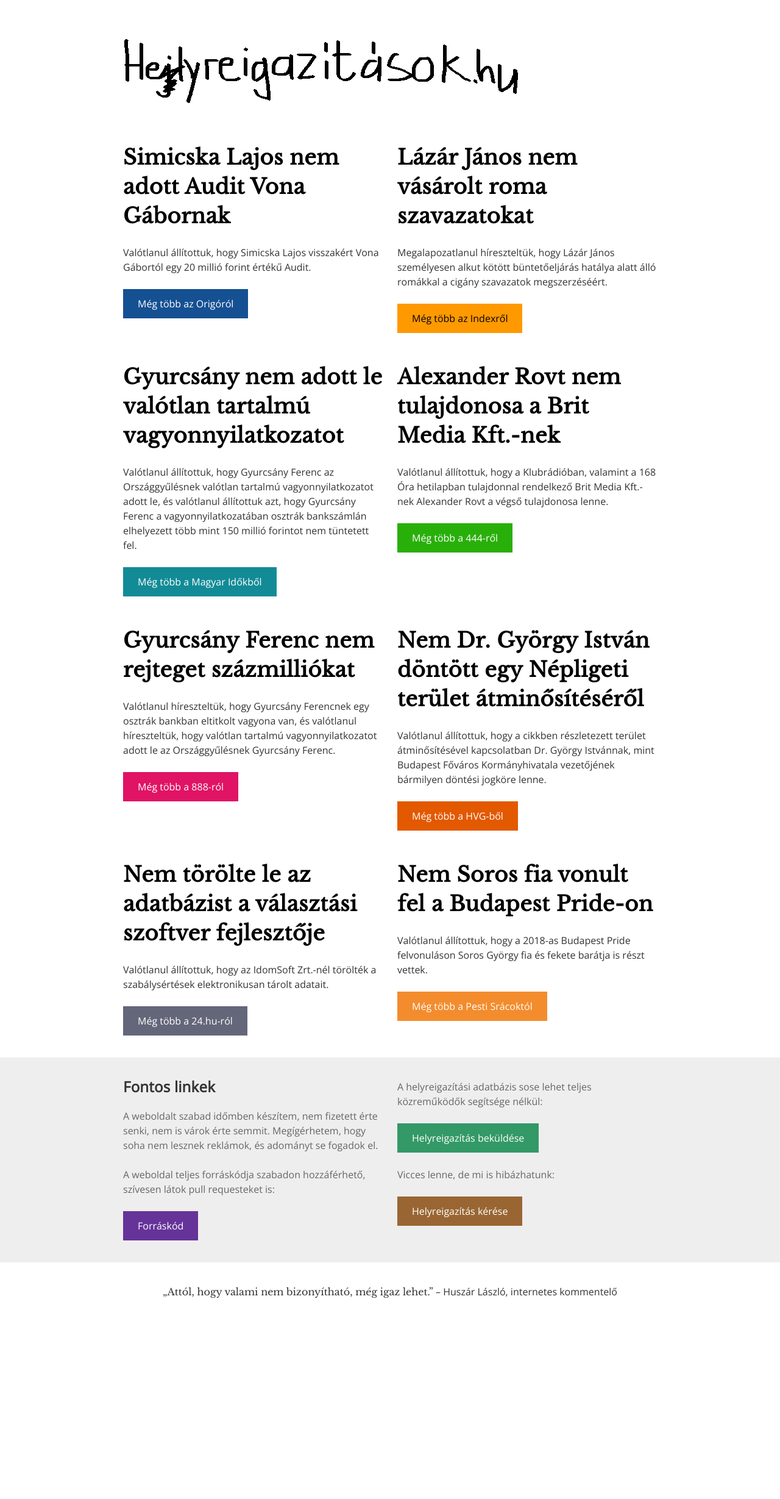
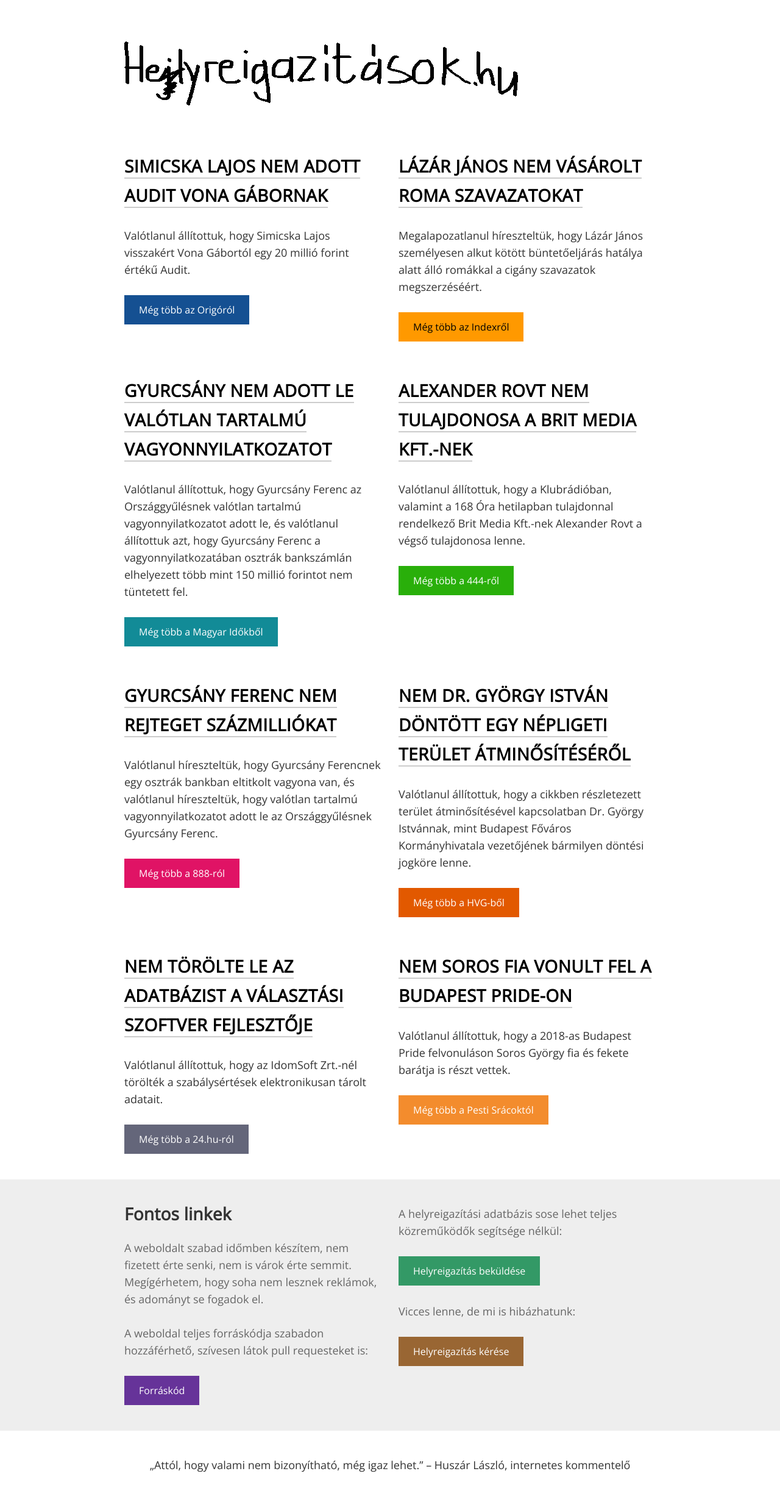
Before and after one commit to andormade/helyreigazitasok, a Jekyll site: the page built from index.html, in a window 1280 px wide. Shown: the whole page at 61% size. Built offline with Jekyll 4.4.1, drawn with Linux system fonts in a browser that asks for light colours; the list of posts is cut into pages by our own code; before the commit the page ends 2166 px from its top, so only the background shows below that.

Commit message:
update design

```diff
--- a/_includes/correctionList.liquid
+++ b/_includes/correctionList.liquid
@@ -4,7 +4,7 @@
 	<div class="column-2">
 		{% assign slug = correction.collection %}
 		<div class="correction">
-			<a href="{{ correction.url }}"><h2>{{correction.title}}</h2></a>
+			<a class="title" href="{{ correction.url }}"><h2>{{correction.title}}</h2></a>
 			<p>{{ correction.excerpt | truncatewords: 38 }}</p>
 			{% if include.moreButton %}
     			<p><a href="/{{ slug }}/"class={{ slug }}>Még több {{correction.originFrom}}</a></p>
--- a/_sass/_config.scss
+++ b/_sass/_config.scss
@@ -1,7 +1,3 @@
 .sans {
     font-family: 'Open Sans', sans-serif;
 }
-
-.serif {
-    font-family: 'Libre Baskerville', serif;
-}
--- a/_sass/_layout.scss
+++ b/_sass/_layout.scss
@@ -1,3 +1,5 @@
+$egyseg: 14px;
+
 body, html {
     @extend .sans;
     margin: 0;
@@ -7,21 +9,21 @@ body, html {
 
 .white {
     background: #ffffff;
-    padding: 12px;
+    padding: $egyseg;
 
     color: #333333;
 }
 
 .grey {
     background: #eeeeee;
-    padding: 12px;
+    padding: $egyseg;
 
     color: #666666;
 }
 
 .black {
     background: #333333;
-    padding: 12px;
+    padding: $egyseg;
     color: #cccccc;
 }
 
@@ -38,29 +40,34 @@ body, html {
 }
 
 .padding {
-    padding: 12px;
+    padding: $egyseg;
+}
+
+.title {
+    padding: $egyseg 0;
+    display: block;
 }
 
 h2 {
-    @extend .serif;
-
     line-height: 48px;
-    font-size: 34px;
+    font-size: 28px;
+    font-family: 'Open Sans';
     margin: 0;
-    padding: 12px 0;
-    display: block;
+    display: inline;
     color: #000000;
-    background: #ffffff;
+    border-bottom: 2px solid #cccccc;
+    text-transform: uppercase;
     letter-spacing: 0.5px;
 }
 
 h3 {
-    font-size: 24px;
-    line-height: 24px;
-    padding: 12px 0;
+    font-size: $egyseg * 2;
+    line-height: $egyseg * 2;
+    padding: $egyseg 0;
     margin: 0;
     color: #333333;
     letter-spacing: 0.25px;
+    font-family: 'Open Sans';
 }
 
 .clear {
@@ -72,14 +79,10 @@ a {
 }
 
 p {
-    font-size: 16px;
-    line-height: 24px;
-    padding: 12px 0;
+    font-size: 18px;
+    line-height: $egyseg * 2;
+    padding: $egyseg 0;
     margin: 0;
-}
-
-.quote {
-    @extend .serif;
 }
 
 .center {
@@ -112,11 +115,11 @@ p {
 }
 
 .correction {
-    padding: 12px;
+    padding: $egyseg;
 }
 
 .header {
-    padding: 24px 0;
+    padding: $egyseg * 2 0;
 }
 
 .logo {
```
Also changed, not shown: _index-hu/2018-02-01-emmi-nem-akart-szerzodeseket-eltuntetni.md (+0 -1 lines).
